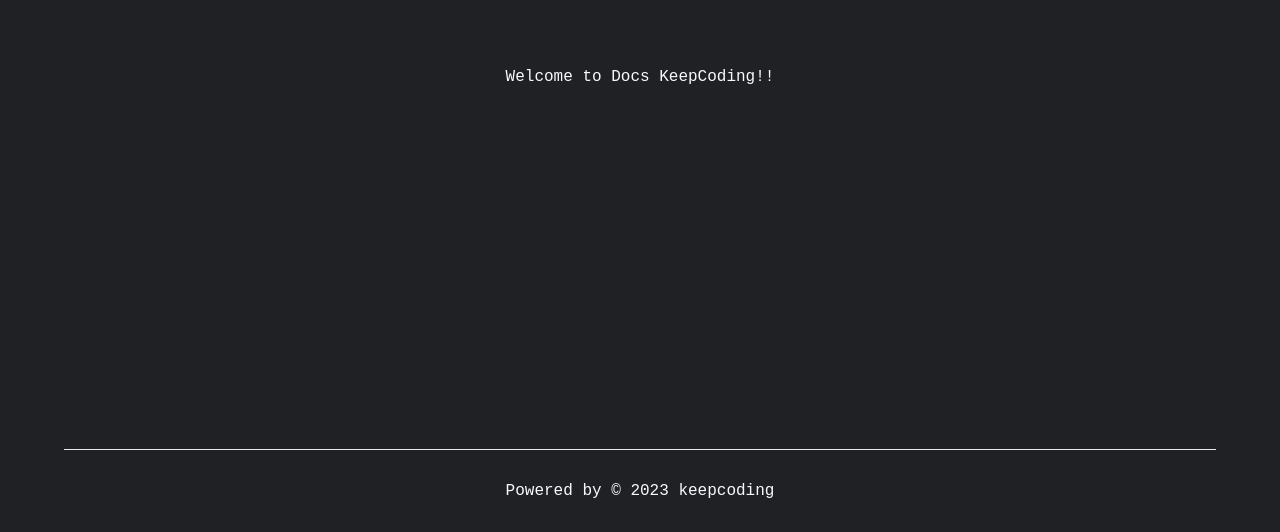
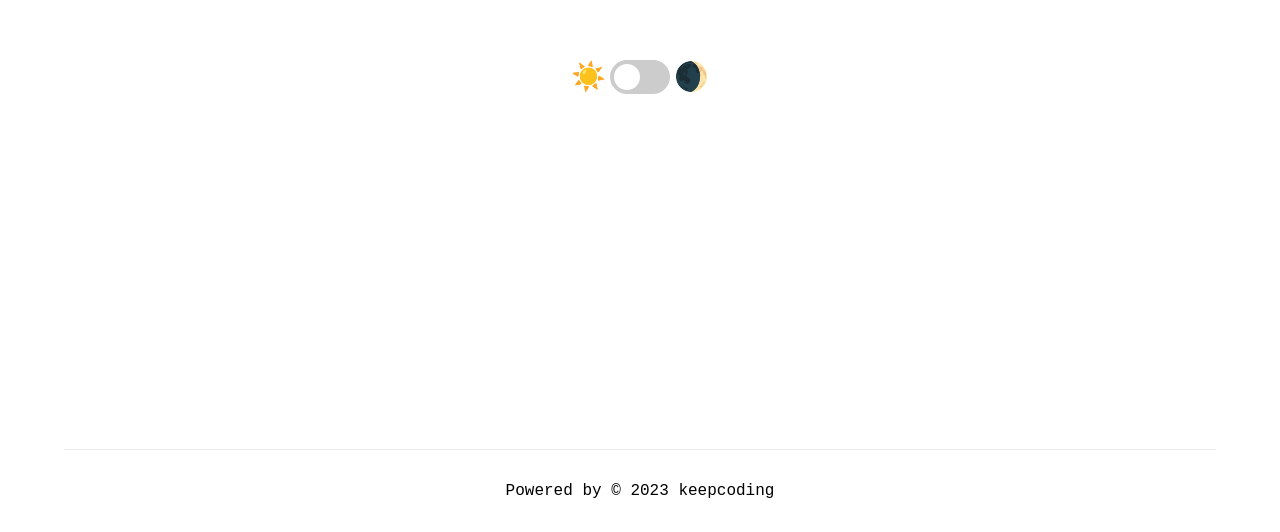
Before and after one commit to keepcoding-tech/learn_keepcoding, a Next.js app: page / in a window 1280 px wide. Shown: the part 295-827 px from the top of the page. Built offline with nearby package versions, Linux system fonts and the light colour scheme.

Commit message:
feat: dark mode component

```diff
--- a/components/templates/base/BaseTemplate.tsx
+++ b/components/templates/base/BaseTemplate.tsx
@@ -1,5 +1,4 @@
 import React from 'react';
-
 import style from './BaseTemplate.module.css';
 
 export interface IBaseTemplate {
--- /dev/null
+++ b/components/theme/toggle/ToggleTheme.mocks.ts
@@ -0,0 +1,5 @@
+import { IToggleTheme } from './ToggleTheme';
+
+const toggleDark: IToggleTheme = {};
+
+export const mocksToggleTheme = { toggleDark };
--- /dev/null
+++ b/components/theme/toggle/ToggleTheme.module.css
@@ -0,0 +1,59 @@
+.toggleThemeWrapper {
+  display: flex;
+  flex-direction: row;
+  align-items: center;
+  gap: 4px;
+}
+
+.toggleThemeWrapper span {
+  font-size: 28px;
+}
+
+.toggleTheme {
+  position: relative;
+  display: inline-block;
+  height: 34px;
+  width: 60px;
+}
+
+.toggleTheme input {
+  display: none;
+}
+
+.slider {
+  background-color: #ccc;
+  position: absolute;
+  cursor: pointer;
+  bottom: 0;
+  left: 0;
+  right: 0;
+  top: 0;
+  transition: 0.2s;
+}
+
+.slider:before {
+  background-color: #fff;
+  bottom: 4px;
+  content: '';
+  height: 26px;
+  left: 4px;
+  position: absolute;
+  transition: 0.4s;
+  width: 26px;
+}
+
+input:checked + .slider:before {
+  transform: translateX(26px);
+}
+
+input:checked + .slider {
+  background-color: #404144;
+}
+
+.slider.round {
+  border-radius: 34px;
+}
+
+.slider.round:before {
+  border-radius: 50%;
+}
--- /dev/null
+++ b/components/theme/toggle/ToggleTheme.tsx
@@ -0,0 +1,34 @@
+import React from 'react';
+import style from './ToggleTheme.module.css';
+
+export interface IToggleTheme {}
+
+const ToggleTheme: React.FC<IToggleTheme> = () => {
+  // toggle the page theme using the checkbox
+  function toggleTheme(event: any) {
+    if (event.target.checked) {
+      document.documentElement.setAttribute('data-theme', 'dark');
+    } else {
+      document.documentElement.setAttribute('data-theme', 'light');
+    }
+  }
+
+  return (
+    <div className={style.toggleThemeWrapper}>
+      <span>☀️</span>
+      <label className={style.toggleTheme} htmlFor="checkbox">
+        <input
+          className={style.themeCheckbox}
+          type="checkbox"
+          id="checkbox"
+          defaultChecked={false}
+          onChange={toggleTheme}
+        />
+        <div className={style.slider + ' ' + style.round}></div>
+      </label>
+      <span>🌒</span>
+    </div>
+  );
+};
+
+export default ToggleTheme;
--- a/pages/index.tsx
+++ b/pages/index.tsx
@@ -1,7 +1,12 @@
 import type { NextPage } from 'next';
+import ToggleTheme from '../components/theme/toggle/ToggleTheme';
 
 const Home: NextPage = () => {
-  return <div>Welcome to Docs KeepCoding!!</div>;
+  return (
+    <>
+      <ToggleTheme />
+    </>
+  );
 };
 
 export default Home;
--- a/styles/dark.css
+++ b/styles/dark.css
@@ -1,8 +1,5 @@
-:root {
-  --color: #f8f9fa;
+[data-theme='dark'] {
+  --font-color: #f8f9fa;
   --background-color: #202124;
   --link-color: #00bcd4;
-  --main-headline-color: #e91e63;
-  --accent-background-color: #00bcd4;
-  --accent-color: #050505;
 }
--- a/styles/globals.css
+++ b/styles/globals.css
@@ -8,17 +8,15 @@
 }
 
 /* Color Scheme */
-:root {
-  color-scheme: dark light;
+@import 'light.css';
+@import 'dark.css';
+
+body {
+  color: var(--font-color);
+  background-color: var(--background-color);
 }
 
-body {
-  color: #f8f9fa;
-  background-color: #202124;
-}
-
-/* General Styling */
 a {
-  color: inherit;
+  color: var(--link-color);
   text-decoration: none;
 }
--- a/styles/light.css
+++ b/styles/light.css
@@ -1,8 +1,5 @@
-:root {
-  --color: black;
+[data-theme='light'] {
+  --font-color: black;
   --background-color: white;
   --link-color: #0000ee;
-  --main-headline-color: #0000c0;
-  --accent-background-color: #0000ee;
-  --accent-color: #fafafa;
 }
```
Also changed, not shown: 1 other file (tests, documents, lock files or other folders).
